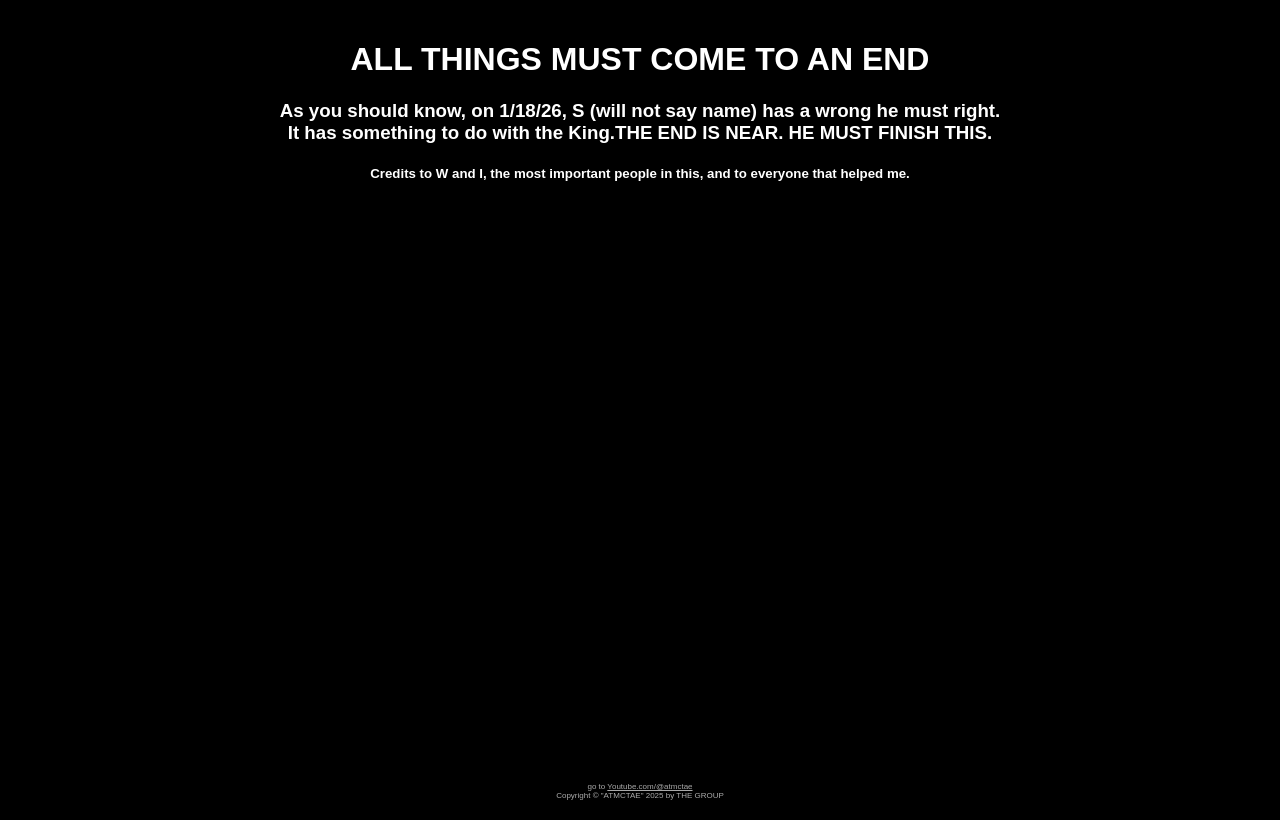
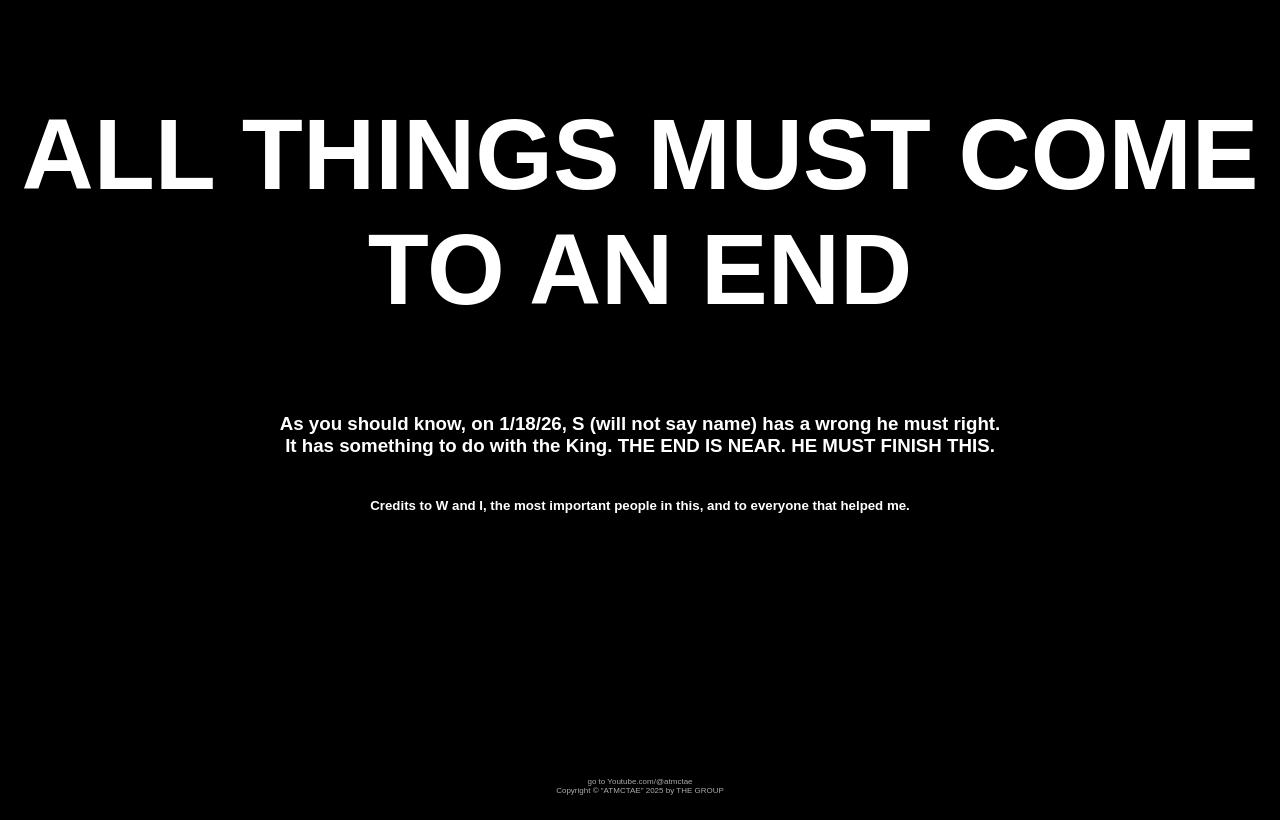
Before and after one commit to ATMCTAE/ATMCTAE.github.io, a plain HTML site: page index.html in a window 1280 px wide. Drawn offline with Linux system fonts and the light colour scheme.

Commit message:
test i think 9

```diff
--- a/index.html
+++ b/index.html
@@ -9,14 +9,25 @@
       font-family: Arial, sans-serif;
       background-color: #000;
       color: #fff;
-      height: 100vh; /* full viewport height */
       margin: 0;
+      height: 100vh; /* full screen */
       display: flex;
       flex-direction: column;
-      justify-content: flex-start;
-      align-items: center;
-      padding-top: 20px;
-}
+      justify-content: space-between; /* space between header/main/footer */
+      overflow: hidden; /* no scrolling */
+    }
+
+    header {
+      padding-top: 30px;
+    }
+
+    main {
+      flex-grow: 1;
+      display: flex;
+      flex-direction: column;
+      justify-content: left;
+      padding: 0 20px;
+    }
 
     footer {
       position: fixed;
@@ -26,26 +37,40 @@
       text-align: center;
       font-size: 8px;
       color: #aaa;
+      background-color: #000;
+      padding-bottom: 5px;
     }
 
     a {
       color: #aaa;
+      text-decoration: none;
+    }
+
+    a:hover {
+      text-decoration: underline;
     }
   </style>
 </head>
 <body>
 
-  <div>
-    <h1>ALL THINGS MUST COME TO AN END</h1>
+  <header>
+    <h1 style="font-size: 100px;">ALL THINGS MUST COME TO AN END</h1>
+  </header>
+
+  <main>
     <h3>
       As you should know, on 1/18/26, S (will not say name) has a wrong he must right.<br>
-      It has something to do with the King.THE END IS NEAR. HE MUST FINISH THIS.
+      It has something to do with the King. THE END IS NEAR. HE MUST FINISH THIS.
     </h3>
-    <h5> Credits to W and I, the most important people in this, and to everyone that helped me. </h5>
-  </div>
+    <h5>
+      Credits to W and I, the most important people in this, and to everyone that helped me.
+    </h5>
+  </main>
 
   <footer>
-    go to <a href="https://youtube.com/@atmctae?si=eONnrxSVSugNlGxd" target="_blank">Youtube.com/@atmctae</a><br> Copyright © "ATMCTAE" 2025 by THE GROUP </footer>
+    go to <a href="https://youtube.com/@atmctae?si=eONnrxSVSugNlGxd" target="_blank">Youtube.com/@atmctae</a><br>
+    Copyright © "ATMCTAE" 2025 by THE GROUP
+  </footer>
 
 </body>
 </html>
```
